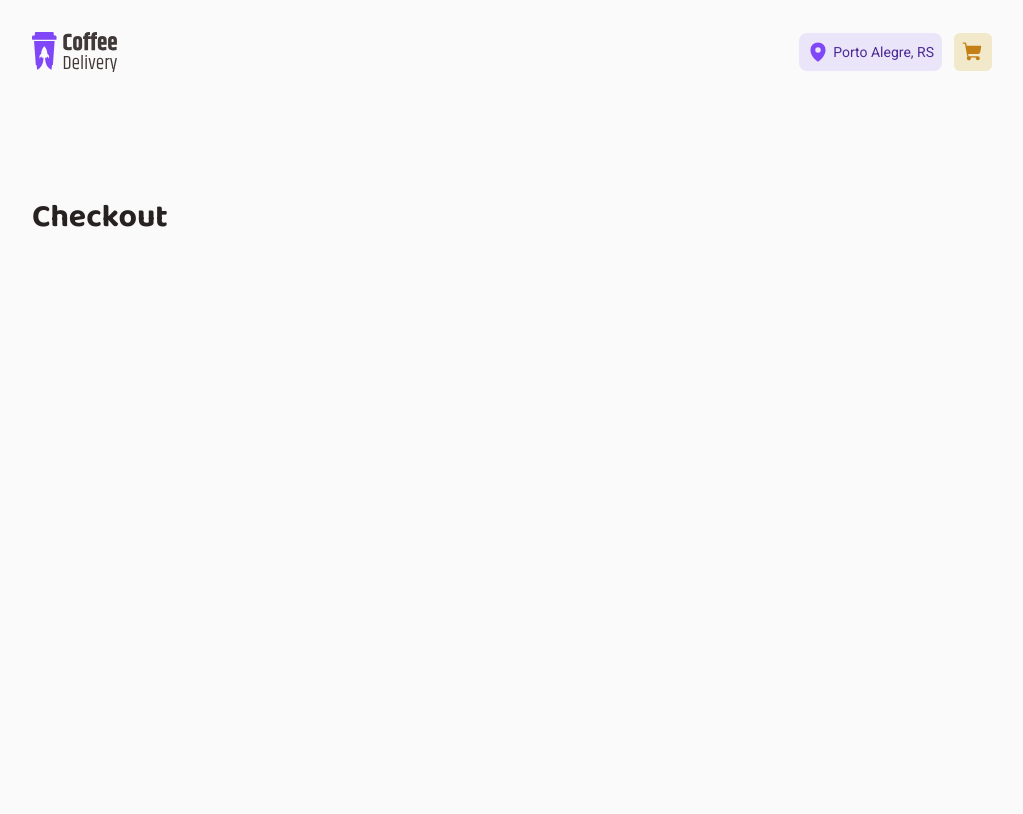
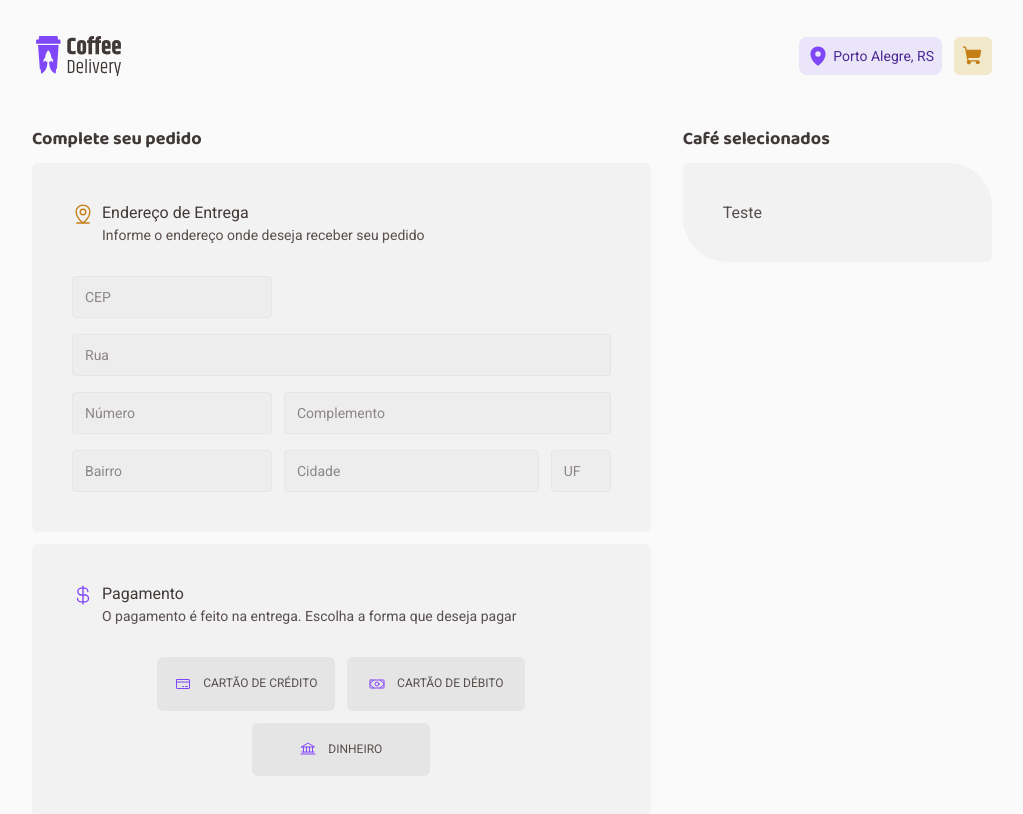
Before and after one commit to vickttor/ignite-reactjs-coffee-delivery, a React (Vite) app: page /checkout in a window 1280 px wide. Shown: the top 814 px of the page, without its empty margins (128-1151 px from the left). Built offline with nearby package versions, Linux system fonts and the light colour scheme.

Commit message:
feat: :tada: started the checkout page and fixed css issues

```diff
--- a/src/App.tsx
+++ b/src/App.tsx
@@ -6,11 +6,13 @@ import { GlobalStyle } from "./styles/global";
 import {
 	QueryClient,
 	QueryClientProvider,
-} from "react-query";
+} from "@tanstack/react-query";
 
 import "react-toastify/dist/ReactToastify.css";
 
 import * as tokens from "./styles/tokens/variables";
+
+import "./lib/config/zod";
 
 const queryClient = new QueryClient();
 
@@ -37,6 +39,7 @@ export function App() {
 				draggable
 				pauseOnHover
 				theme="colored"
+				limit={3}
 			/>
 		</ThemeProvider>
 	);
--- a/src/components/CoffeCart/style.ts
+++ b/src/components/CoffeCart/style.ts
@@ -37,7 +37,7 @@ export const Address = styled.div`
 
 export const Cart = styled(motion(Link))`
   border-radius: 6px;
-  padding: 0.5rem;
+  padding: 0.5rem !important;
   background: ${({theme})=>theme.SdBrandYellowLight};
   text-decoration: none;
   cursor: pointer;
--- a/src/components/Header/index.tsx
+++ b/src/components/Header/index.tsx
@@ -1,10 +1,13 @@
+import { Link } from "react-router-dom";
 import { CoffeeCart } from "../CoffeCart";
 import { HeaderContainer } from "./style";
 
 export function Header() {
 	return (
 		<HeaderContainer>
-			<img src="/logo.svg" alt="Coffe Delivery Logo - Purple Cappucino Cup with a Rocket draw in the center" />
+			<Link to="/">
+				<img src="/logo.svg" alt="Coffe Delivery Logo - Purple Cappucino Cup with a Rocket draw in the center" />
+			</Link>
 			<CoffeeCart/>
 		</HeaderContainer>
 	);
--- a/src/components/Header/style.ts
+++ b/src/components/Header/style.ts
@@ -21,6 +21,12 @@ export const HeaderContainer = styled.header`
   top: 0;
   left: 0;
   z-index: 99;
+
+  a {
+    padding: 0.25rem;
+    border-radius: 6px;
+    line-height: 0;
+  }
 
   @media screen and (max-width:1920px){
     padding: 2rem 15rem;
--- a/src/layouts/Default/style.ts
+++ b/src/layouts/Default/style.ts
@@ -3,7 +3,6 @@ import styled from "styled-components";
 export const LayoutContainer = styled.div`
   width: 100%;
   padding: 0 24rem;
-  margin-top: 12rem;
 
   @media screen and (max-width:1920px){
     padding: 0 15rem;
--- /dev/null
+++ b/src/lib/config/zod.ts
@@ -0,0 +1,15 @@
+import i18next from "i18next";
+import zod from "zod";
+import { zodI18nMap } from "zod-i18n-map";
+// Import your language translation files
+import translation from "zod-i18n-map/locales/pt/zod.json";
+
+// lng and resources key depend on your locale.
+i18next.init({
+	lng: "pt",
+	resources: {
+		pt: { zod: translation },
+	},
+});
+
+zod.setErrorMap(zodI18nMap);
--- a/src/pages/Checkout/index.tsx
+++ b/src/pages/Checkout/index.tsx
@@ -1,5 +1,132 @@
+import { Bank, CreditCard, CurrencyDollar, MapPinLine, Money } from "phosphor-react";
+import {
+	FormPartsTitle,
+	AddressInputs,
+	CheckoutContainer,
+	InputContainer,
+	ProductsSummaryContainer,
+	UserAddressContainer,
+	UserInformationContainer,
+	PaymentContainer,
+	SelectPaymentContainer,
+	ConfirmProductSummary
+} from "./style";
+import {z} from "zod";
+import { useForm } from "react-hook-form";
+import { zodResolver } from "@hookform/resolvers/zod";
+import { useEffect } from "react";
+import { toast } from "react-toastify";
+
+import * as tokens from "../../styles/tokens/variables";
+
+const AddressSchema = z.object({
+	cep: z.string().min(8).max(8),
+	street: z.string().min(3).max(100),
+	number: z.number(),
+	complement: z.string().max(100).optional(),
+	district: z.string().min(3).max(100),
+	city: z.string().min(3).max(100),
+	state: z.string().min(3).max(100)
+});
+
+type AddressType = z.infer<typeof AddressSchema>;
+
 export function Checkout(){
+
+	const {register, handleSubmit, formState: {errors}} = useForm<AddressType>({
+		resolver: zodResolver(AddressSchema)
+	});
+
+	useEffect(()=> {
+		const keyErrors = Object.keys(errors);
+
+		if(keyErrors.length > 0) {
+			keyErrors.forEach((key)=> {
+				toast.error(errors?.[key as keyof typeof errors]?.message);
+			});
+		}
+	},[errors]);
+
+	const handleAddressSubmit = async (data: AddressType) => {
+		console.log(data);
+	};
+
 	return(
-		<h1>Checkout</h1>
+		<CheckoutContainer onSubmit={handleSubmit(handleAddressSubmit)}>
+			<UserInformationContainer>
+				<h2>Complete seu pedido</h2>
+
+				<UserAddressContainer>
+					<FormPartsTitle>
+						<MapPinLine size={22} color={tokens.SdBrandYellowDark}/>
+						<div>
+							<h3>Endereço de Entrega</h3>
+							<h4>Informe o endereço onde deseja receber seu pedido</h4>
+						</div>
+					</FormPartsTitle>
+
+					<AddressInputs>
+						<InputContainer>
+							<input style={{maxWidth:"min(200px, 100%)"}} {...register("cep")} type="text" placeholder="CEP"/>
+						</InputContainer>
+
+						<InputContainer>
+							<input {...register("street")} type="text" placeholder="Rua"/>
+						</InputContainer>
+
+						<InputContainer>
+							<input style={{maxWidth:"min(200px, 100%)"}} {...register("number",  {valueAsNumber: true})} type="number" placeholder="Número"/>
+							<input id="complement" {...register("complement")} type="text" placeholder="Complemento"/>
+						</InputContainer>
+
+						<InputContainer>
+							<input style={{maxWidth:"min(200px, 100%)"}} {...register("district")} type="text" placeholder="Bairro"/>
+							<input style={{maxWidth:"min(276px, 100%)"}} {...register("city")} type="text" placeholder="Cidade"/>
+							<input style={{maxWidth:"min(60px, 100%)"}} {...register("state")} type="text" placeholder="UF"/>
+						</InputContainer>
+					</AddressInputs>
+
+				</UserAddressContainer>
+
+				<PaymentContainer>
+					<FormPartsTitle>
+						<CurrencyDollar size={22} color={tokens.SdBrandPurple}/>
+						<div>
+							<h3>Pagamento</h3>
+							<h4>O pagamento é feito na entrega. Escolha a forma que deseja pagar</h4>
+						</div>
+					</FormPartsTitle>
+
+					<SelectPaymentContainer>
+						<input type="radio" id="credit-card" name="payment"/>
+						<label htmlFor="credit-card">
+							<CreditCard size={16} color={tokens.SdBrandPurple} />
+							Cartão de Crédito
+						</label>
+
+						<input type="radio" id="debit-card" name="payment"/>
+						<label htmlFor="debit-card">
+							<Money size={16} color={tokens.SdBrandPurple} />
+							Cartão de Débito
+						</label>
+
+						<input type="radio" id="money" name="payment"/>
+						<label htmlFor="money">
+							<Bank size={16} color={tokens.SdBrandPurple} />
+							Dinheiro
+						</label>
+					</SelectPaymentContainer>
+				</PaymentContainer>
+			</UserInformationContainer>
+
+			<ProductsSummaryContainer>
+				<h2>Café selecionados</h2>
+
+				<ConfirmProductSummary>
+					Teste
+				</ConfirmProductSummary>
+
+			</ProductsSummaryContainer>
+		</CheckoutContainer>
 	);
 }
--- /dev/null
+++ b/src/pages/Checkout/style.ts
@@ -0,0 +1,164 @@
+import styled from "styled-components";
+
+export const CheckoutContainer = styled.form`
+  display: flex;
+  align-items: flex-start;
+  justify-content: center;
+  width: 100%;
+  gap: 2rem;
+  margin: 8rem 0 4rem;
+`;
+
+export const UserInformationContainer = styled.section`
+  width: 100%;
+  flex: 2;
+  display: flex;
+  flex-direction: column;
+  align-items: stretch;
+  justify-content: flex-start;
+  gap: 0.75rem;
+
+  max-width: 640px;
+
+  h2 {
+    ${({theme})=>({...theme.SdTitleTitleXs, lineHeight: `${theme.SdTitleTitleXs.lineHeight}px`})};
+    color: ${({theme})=>theme.SdBaseSubtitle};
+    border-bottom: 0.9375rem;
+  }
+
+`;
+
+export const ProductsSummaryContainer = styled.section`
+  width: 100%;
+  flex: 1;
+  display: flex;
+  flex-direction: column;
+  align-items: stretch;
+  justify-content: flex-start;
+  gap: 0.75rem;
+
+   max-width: 448px;
+
+  h2 {
+    ${({theme})=>({...theme.SdTitleTitleXs, lineHeight: `${theme.SdTitleTitleXs.lineHeight}px`})};
+    color: ${({theme})=>theme.SdBaseSubtitle};
+    border-bottom: 0.9375rem;
+  }
+`;
+
+export const ConfirmProductSummary = styled.div`
+  background: ${({theme})=>theme.SdBaseCard};
+  border-radius: 6px 44px 6px 44px;
+  padding: 2.5rem;
+`;
+
+const UserInformationBase = styled.div`
+  background: ${({theme})=>theme.SdBaseCard};
+  border-radius: 6px;
+  padding: 2.5rem;
+
+  h3 {
+    ${({theme})=>({...theme.SdTextRegularM, lineHeight: `${theme.SdTextRegularM.lineHeight}px`})};
+    color: ${({theme})=>theme.SdBaseSubtitle};
+  }
+
+  h4 {
+    ${({theme})=>({...theme.SdTextRegularS, lineHeight: `${theme.SdTextRegularS.lineHeight}px`})};
+    color: ${({theme})=>theme.SdBaseText};
+    margin-top: .125rem;
+  }
+`;
+
+export const UserAddressContainer = styled(UserInformationBase)``;
+
+export const PaymentContainer = styled(UserInformationBase)``;
+
+export const SelectPaymentContainer = styled.div`
+  flex: 1;
+  width: 100%;
+  display: flex;
+  align-items: center;
+  justify-content: center;
+  flex-wrap: wrap;
+  gap: 0.75rem;
+  margin-top: 2rem;
+
+  label {
+    width: 178px;
+    display: flex;
+    align-items: center;
+    justify-content: center;
+    gap: 0.75rem;
+    border-radius: 6px;
+    padding: 1rem;
+    background: ${({theme})=>theme.SdBaseButton};
+
+    cursor: pointer;
+    ${({theme})=>({...theme.SdComponentsButtonS, lineHeight: `${theme.SdComponentsButtonS.lineHeight}px`})}
+    text-transform: uppercase;
+    color: ${({theme})=>theme.SdBaseText};
+
+    border: 1px solid transparent;
+  }
+
+  input:checked + label {
+    background: #EBE5F9;
+    border-color: ${({theme})=>theme.SdBrandPurple};
+  }
+
+  input[type="radio"] {
+    opacity: 0;
+    visibility: hidden;
+    position: absolute;
+    left: -999px;
+  }
+`;
+
+export const FormPartsTitle = styled.div`
+  display: flex;
+  flex-direction: row;
+  align-items: flex-start;
+  justify-content: flex-start;
+  gap: .5rem;
+`;
+
+export const AddressInputs = styled.div`
+  display: flex;
+  flex-direction: column;
+  justify-content: flex-start;
+  align-items: flex-start;
+  gap: 1rem;
+  margin-top: 2rem;
+`;
+
+interface InputContainerProps {
+  direction?: "ROW" | "COL"
+}
+
+export const InputContainer = styled.div<InputContainerProps>`
+  width: 100%;
+  display: flex;
+  flex-direction: ${({direction = "ROW"})=> direction === "ROW" ? "row" : "column"};
+  align-items: ${({direction = "ROW"})=> direction === "ROW" ? "center" : "flex-start"};
+  justify-content: flex-start;
+  flex-wrap: wrap;
+  gap: 0.75rem;
+
+
+  input{
+    flex:1;
+    border: 1px solid ${({theme})=>theme.SdBaseButton};
+    background: ${({theme})=>theme.SdBaseInput};
+    padding: .75rem;
+    border-radius: 4px;
+    position: relative;
+
+    ${({theme})=>({...theme.SdTextRegularS, lineHeight: `${theme.SdTextRegularS}px`})};
+    color: ${({theme})=>theme.SdBaseText};
+
+    &::placeholder{
+      color: ${({theme})=>theme.SdBaseLabel};
+    }
+  }
+
+`;
--- a/src/pages/Home/index.tsx
+++ b/src/pages/Home/index.tsx
@@ -1,7 +1,7 @@
 import { HomeCoffeList, HomeCoffeListContainer, HomeIntroContainer, HomeIntroDescription, HomeContainer } from "./style";
 import { ShoppingCart, Package, Timer, Coffee } from "phosphor-react";
 import { BadgeIconContainer } from "../../components/BadgeIcon";
-import { useQuery } from "react-query";
+import { useQuery } from "@tanstack/react-query";
 
 import * as tokens from "../../styles/tokens/variables";
 
@@ -21,13 +21,12 @@ interface ApiResponse  {
 	products: ICoffeeProduct[]
 }
 
-
 export function Home(){
 
-	const { data, isLoading, isError, } = useQuery<ApiResponse>("coffees", fetchProducts);
+	const { data, isLoading, isError, } = useQuery<ApiResponse>(["coffees"], fetchProducts);
 
 	useEffect(()=> {
-		if(isError)toast.error("Falha na requisição");
+		if(isError) toast.error("Falha na requisição");
 	}, [isError]);
 
 	return(
--- a/src/pages/Home/style.ts
+++ b/src/pages/Home/style.ts
@@ -2,6 +2,7 @@ import styled from "styled-components";
 
 export const HomeContainer = styled.main`
   margin-bottom: 9.8125rem;
+  margin-top: 13rem;
 `;
 
 export const HomeIntroContainer = styled.section`
```
Also changed, not shown: package.json (+5 -2 lines), 1 other file (tests, documents, lock files or other folders).
